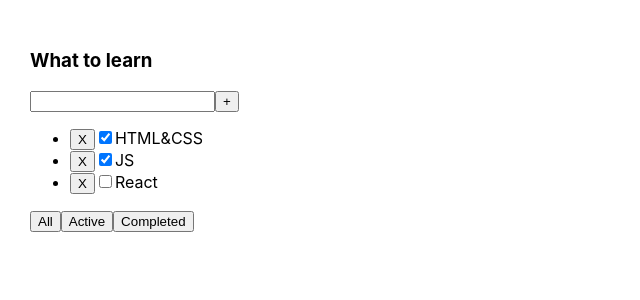
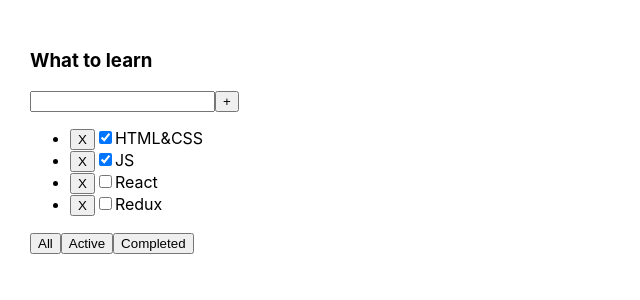
Before and after one commit to Kliapwnz/newTODOLIST, a React (Create React App) app: page / in a window 1280 px wide. Shown: the top 300 px of the page, without its empty margins (0-640 px from the left). Built offline with nearby package versions, Linux system fonts and the light colour scheme.

Commit message:
look good

```diff
--- a/src/App.tsx
+++ b/src/App.tsx
@@ -8,11 +8,12 @@
         {id: 1, title: "HTML&CSS", isDone: true},
         {id: 2, title: "JS", isDone: true},
         {id: 3, title: "React", isDone: false},
+        {id: 4, title: "Redux", isDone: false},
     ]
 
     function removeTask(id: number) {
-        let resultTask = task.filter(() => {
-        })
+        let resultTask = task.filter((e) => e.id !== id
+        )
     }
 
     return (
```
